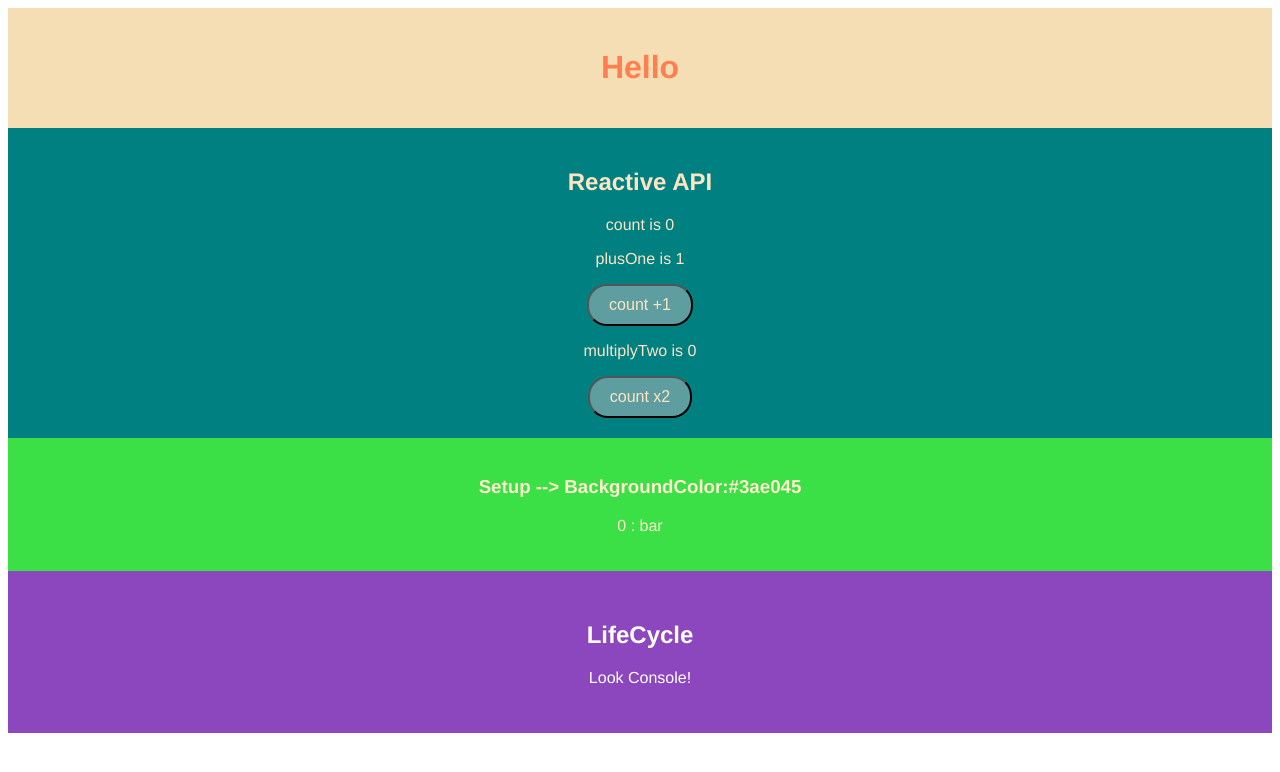
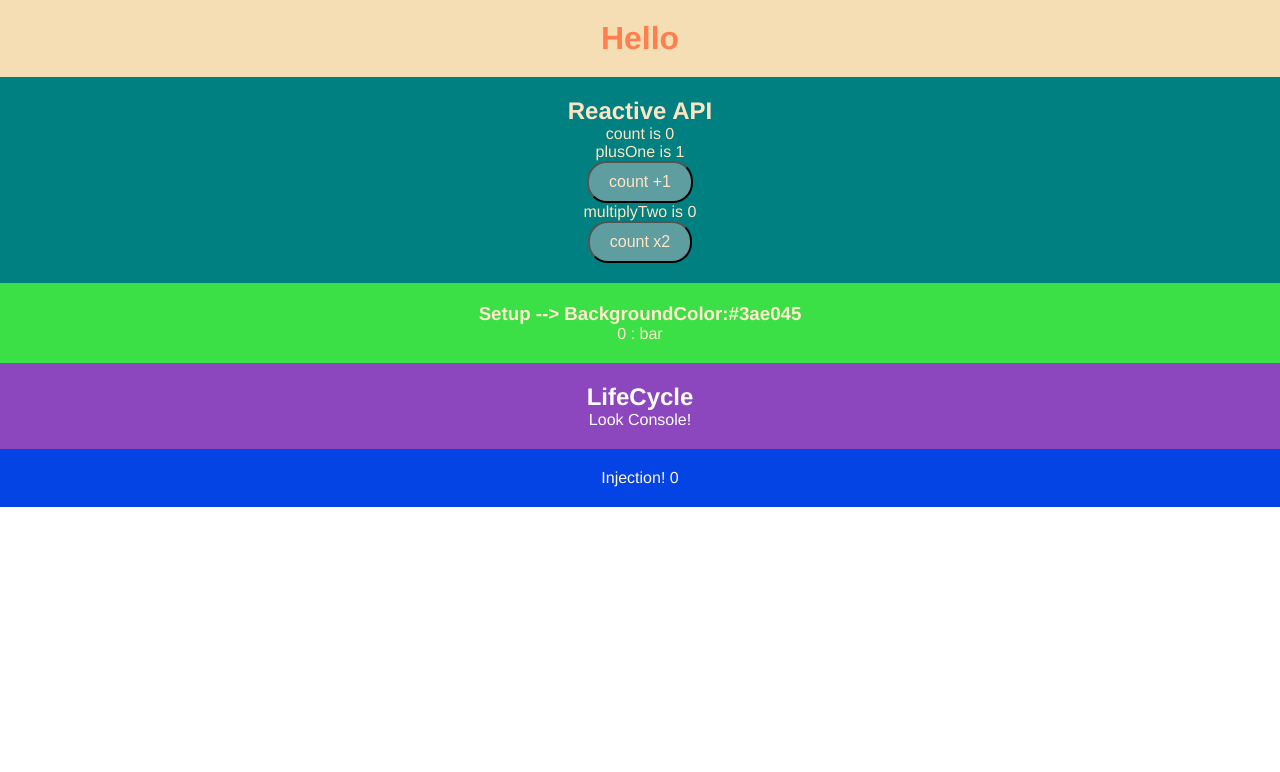
Before and after one commit to consolejs/vue3-composition-api-fresh, a Vue app: page / in a window 1280 px wide. Shown: the top 772 px of the page. Built offline with nearby package versions, Linux system fonts and the light colour scheme.

Commit message:
:bug: fxi sth

```diff
--- a/src/App.vue
+++ b/src/App.vue
@@ -5,6 +5,7 @@
     <ReactiveAPI msg="Reactive API!" />
     <Setup />
     <LifeCycle />
+    <Injection />
 </div>
 </template>
 
@@ -13,6 +14,7 @@ import HelloWorld from "./components/HelloWorld.vue";
 import ReactiveAPI from "./components/ReactiveAPI.vue";
 import Setup from "./components/Setup.vue";
 import LifeCycle from "./components/LifeCycle.vue";
+import Injection from "./components/Injection.vue";
 
 export default {
     name: "App",
@@ -20,12 +22,17 @@ export default {
         HelloWorld,
         ReactiveAPI,
         Setup,
-        LifeCycle
+        LifeCycle,
+        Injection
     },
 };
 </script>
 
 <style>
+*{
+    margin: 0;
+    padding: 0;
+}
 #app {
     /* margin-top: 60px; */
     color: #2c3e50;
@@ -34,4 +41,7 @@ export default {
     -webkit-font-smoothing: antialiased;
     -moz-osx-font-smoothing: grayscale;
 }
+#app .module{
+    padding: 20px 0;
+}
 </style>
--- a/src/components/HelloWorld.vue
+++ b/src/components/HelloWorld.vue
@@ -1,5 +1,5 @@
 <template>
-<div class="hello">
+<div class="module hello">
     <h1>Hello</h1>
     <!--
     <h1>{{ msg }}</h1>
@@ -63,7 +63,6 @@ a {
     color: #42b983;
 }
 .hello{
-  padding: 20px 0;
   background-color: wheat;
   color: coral;
 }
--- /dev/null
+++ b/src/components/Injection.vue
@@ -0,0 +1,38 @@
+<template>
+  <div class="module injection" :style="boxSyle">Injection! {{count}}</div>
+</template>
+
+<script lang="js">
+import {
+    defineComponent,
+    ref
+} from "vue"
+
+import getRandomColor from "../libs/getRandomColor";
+
+//随机颜色值 16hex
+const colorValue = getRandomColor();
+
+export default defineComponent({
+    data(){
+        return{
+            boxSyle: {
+                "background-color": colorValue
+            }
+        }
+    },
+    setup() {
+
+        const count = ref(0);
+        return {
+            count
+        }
+    }
+})
+</script>
+
+<style lang="css" scoped>
+.injection {
+  color: cornsilk;
+}
+</style>
--- a/src/components/LifeCycle.vue
+++ b/src/components/LifeCycle.vue
@@ -1,5 +1,5 @@
 <template>
-  <div class="lifecycle">
+  <div class="module lifecycle">
     <h2 class>LifeCycle</h2>
     <p>Look Console!</p>
   </div>
@@ -24,7 +24,6 @@ export default defineComponent({
 
 <style lang="css" scoped>
 .lifecycle {
-  padding: 30px 0;
   background-color: #8c47bf;
   color: #fff;
 }
--- a/src/components/ReactiveAPI.vue
+++ b/src/components/ReactiveAPI.vue
@@ -1,5 +1,5 @@
 <template>
-<div class="reactive-api">
+<div class="module reactive-api">
     <h2>Reactive API {{ msg }}</h2>
     <p>count is {{ count }}</p>
     <p>plusOne is {{ plusOne }}</p>
@@ -100,7 +100,6 @@ export default {
 
 <style lang="css">
 .reactive-api {
-    padding: 20px 0;
     background-color: teal;
     color: bisque;
 }
--- a/src/components/Setup.vue
+++ b/src/components/Setup.vue
@@ -1,5 +1,5 @@
 <template>
-<div class="setup" :style="boxStyle">
+<div class="module setup" :style="boxStyle">
     <h3>Setup --> BackgroundColor:{{ colorValue }}</h3>
     <p>{{ count }} : {{ objectRea.foo }}</p>
 </div>
@@ -12,7 +12,7 @@ import {
     defineComponent, // 主要是为了让TS类型提示变得友好一点
 } from "vue";
 
-import getRandomColor from "../libs/geRandomColor.js";
+import getRandomColor from "../libs/getRandomColor.js";
 
 //随机颜色值 16hex
 const colorValue = getRandomColor();
@@ -23,7 +23,7 @@ export default defineComponent({
             count: 0,
             colorValue,
             boxStyle: {
-                "background-color": colorValue,
+                "background-color": colorValue
             },
         };
     },
@@ -47,7 +47,6 @@ export default defineComponent({
 <!--实现组件的私有化,不对全局造成样式污染-->
 <style lang="css" scoped>
 .setup {
-    padding: 20px 0;
     color: blanchedalmond;
 }
 </style>
```
Also changed, not shown: src/libs/getRandomColor.js (renamed from src/libs/geRandomColor.js).
